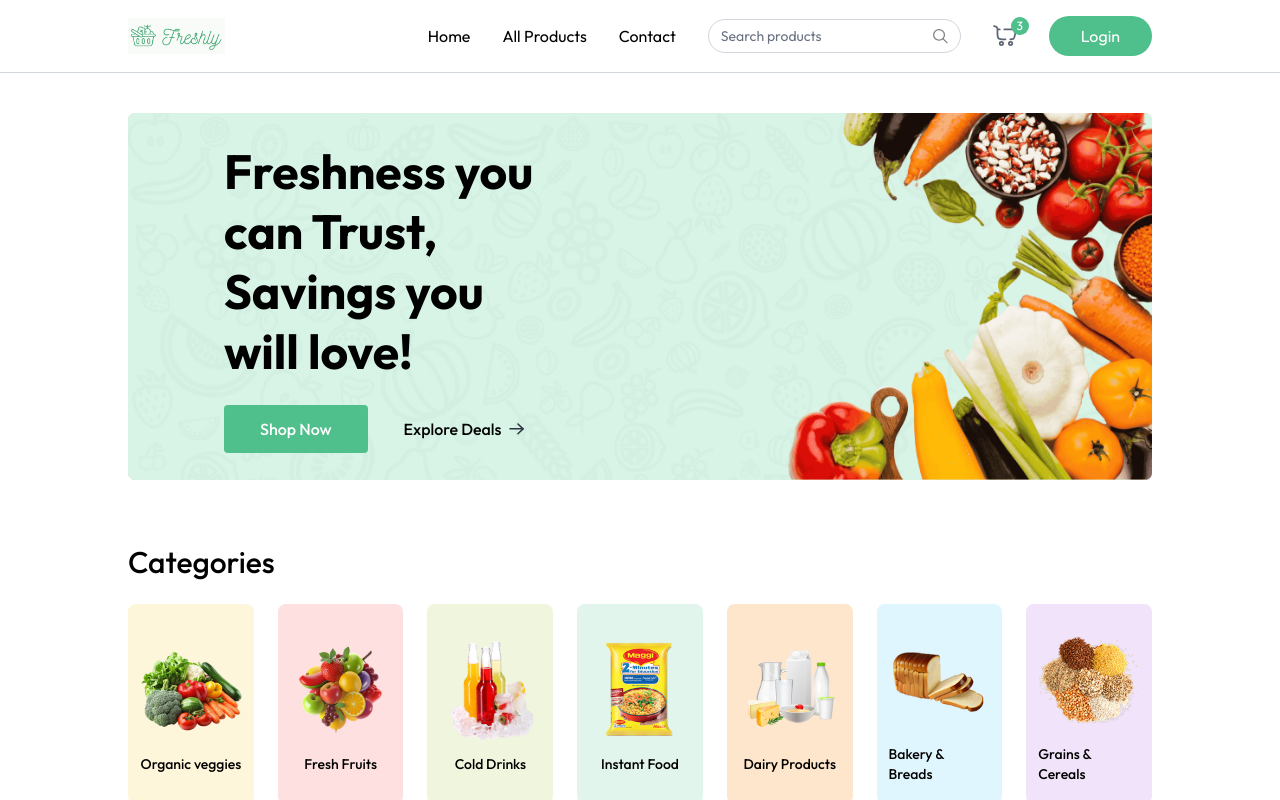
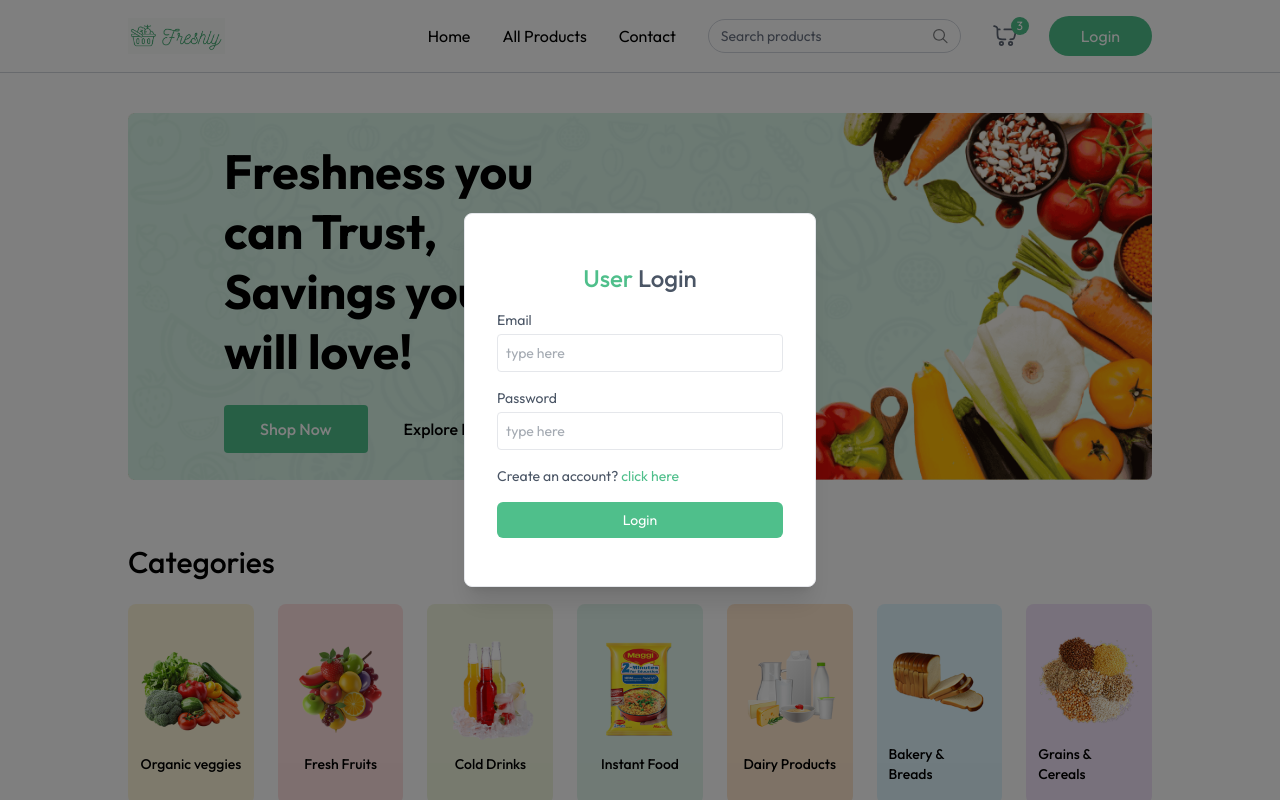
Before and after one commit to inshaxkhan/freshly, a React (Vite) app in the folder client/: page / in a window 1280 px wide. Both pictures are taken after a click on the button "Login". Shown: the top 800 px of the page. Built offline with nearby package versions, Linux system fonts and the light colour scheme.

Commit message:
design login page

```diff
--- a/client/src/App.jsx
+++ b/client/src/App.jsx
@@ -4,14 +4,18 @@
 import { Route , Routes, useLocation } from 'react-router-dom'
 import {Toaster} from "react-hot-toast"
 import Footer from './components/Footer'
+import { useAppContext } from './context/AppContext'
+import Login from './components/Login'
 
 const App = () => {
 
   const isSellerPath= useLocation().pathname.includes("seller");
-
+  const {showUserLogin}= useAppContext();
   return (
     <div>
       {isSellerPath ? null : <Navbar />}
+
+      {showUserLogin ? <Login /> : null}
 
       <Toaster />
 
--- /dev/null
+++ b/client/src/components/Login.jsx
@@ -0,0 +1,58 @@
+import React, { useState } from 'react'
+import { useAppContext } from '../context/AppContext';
+
+const Login = () => {
+    const [state, setState] = React.useState("login");
+    const [name, setName] = React.useState("");
+    const [email, setEmail] = React.useState("");
+    const [password, setPassword] = React.useState("");
+
+    const {setShowUserLogin, setUser} = useAppContext();
+
+    const onSubmitHandler=async(event)=>{
+        event.preventDefault();
+        setUser({
+            email: "test@inshaxkhan.world",
+            name: "Test User"
+        })
+        setShowUserLogin(false);
+    }
+  return (
+
+    <div onClick={()=>setShowUserLogin(false)} className='fixed top-0 bottom-0 left-0 right-0 z-30 flex items-center text-sm text-gray-600 bg-black/50'>
+        <form onSubmit={onSubmitHandler} onClick={(e)=>e.stopPropagation()} className="flex flex-col gap-4 m-auto items-start p-8 py-12 w-80 sm:w-[352px] rounded-lg shadow-xl border border-gray-200 bg-white">
+            <p className="text-2xl font-medium m-auto">
+                <span className="text-primary">User</span> {state === "login" ? "Login" : "Sign Up"}
+            </p>
+            {state === "register" && (
+                <div className="w-full">
+                    <p>Name</p>
+                    <input onChange={(e) => setName(e.target.value)} value={name} placeholder="type here" className="border border-gray-200 rounded w-full p-2 mt-1 outline-primary" type="text" required />
+                </div>
+            )}
+            <div className="w-full ">
+                <p>Email</p>
+                <input onChange={(e) => setEmail(e.target.value)} value={email} placeholder="type here" className="border border-gray-200 rounded w-full p-2 mt-1 outline-primary" type="email" required />
+            </div>
+            <div className="w-full ">
+                <p>Password</p>
+                <input onChange={(e) => setPassword(e.target.value)} value={password} placeholder="type here" className="border border-gray-200 rounded w-full p-2 mt-1 outline-primary" type="password" required />
+            </div>
+            {state === "register" ? (
+                <p>
+                    Already have account? <span onClick={() => setState("login")} className="text-primary cursor-pointer">click here</span>
+                </p>
+            ) : (
+                <p>
+                    Create an account? <span onClick={() => setState("register")} className="text-primary cursor-pointer">click here</span>
+                </p>
+            )}
+            <button className="bg-primary hover:bg-primary-dull transition-all text-white w-full py-2 rounded-md cursor-pointer">
+                {state === "register" ? "Create Account" : "Login"}
+            </button>
+        </form>
+    </div>
+  )
+}
+
+export default Login
--- /dev/null
+++ b/client/src/pages/AllProducts.jsx
@@ -0,0 +1,16 @@
+import React from 'react'
+import { useAppContext } from '../context/AppContext'
+
+const AllProducts = () => {
+    const {products}=useAppContext();
+  return (
+    <div className='mt-16 flex flex-col'>
+        <p>ALL PRODUCTS</p>
+        <div className='w-16 h-0.5 bg-primary rounded-full'>
+
+        </div>
+    </div>
+  )
+}
+
+export default AllProducts
```
